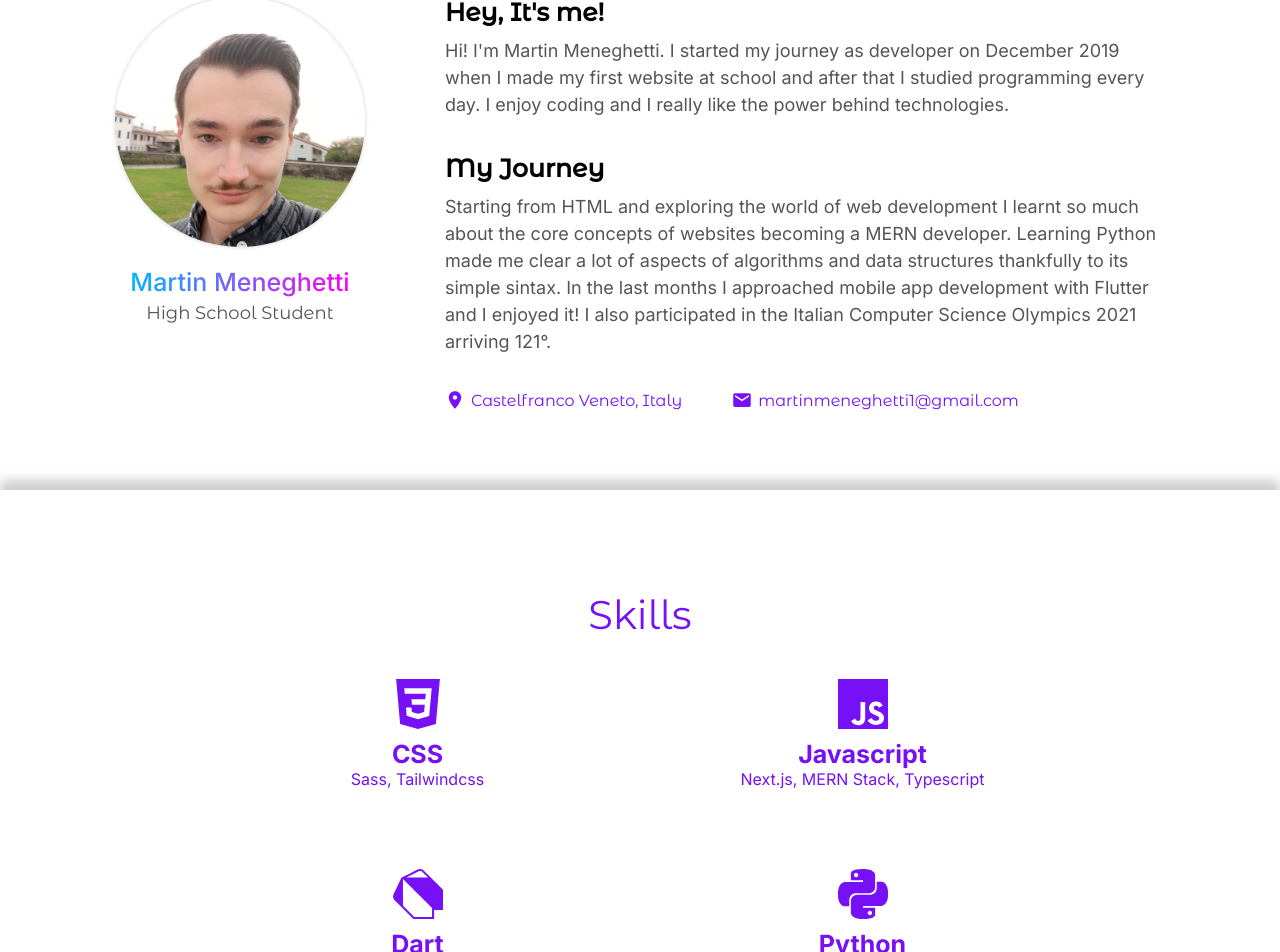
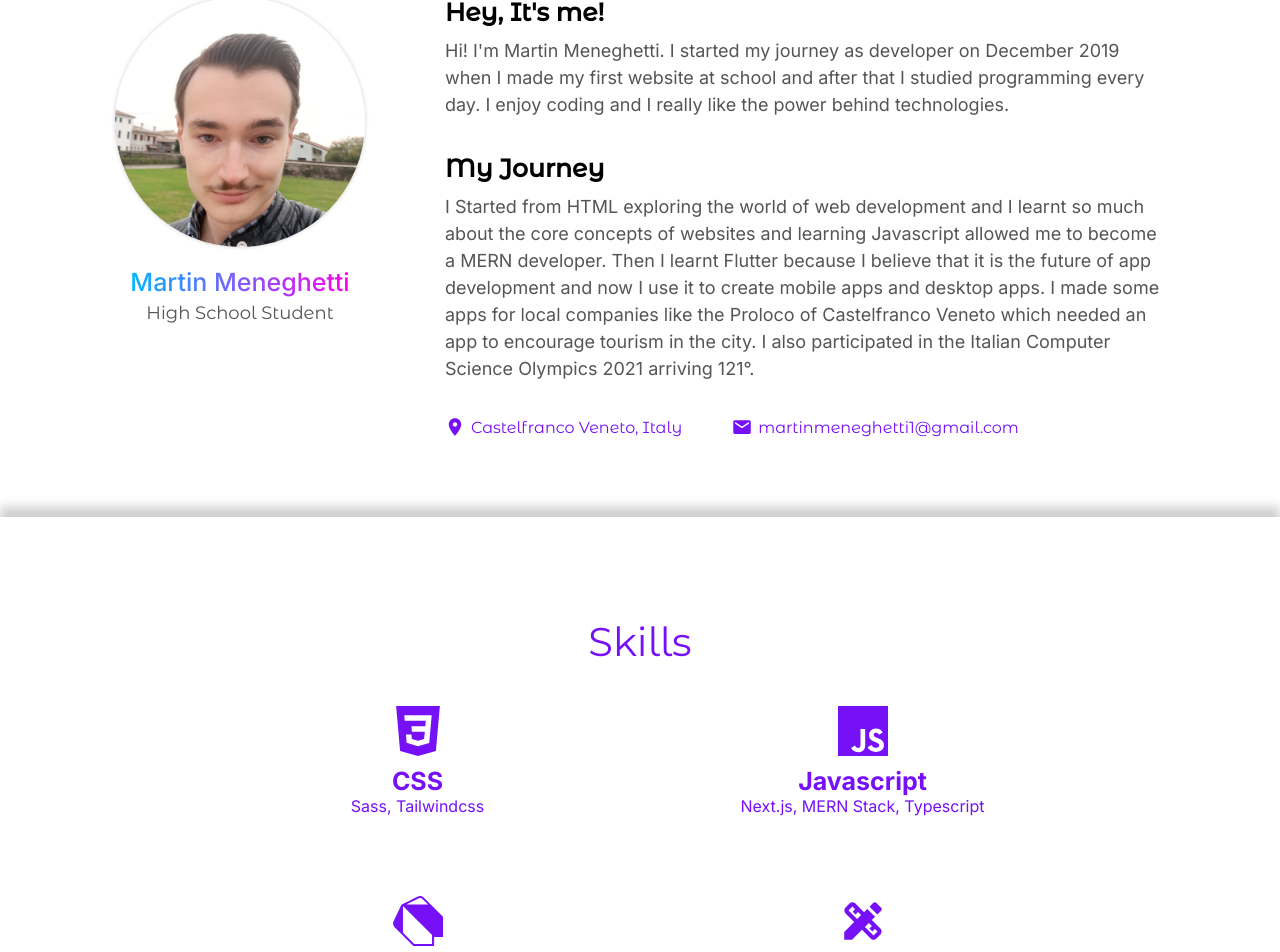
Before and after one commit to martinogarrizzo5/personal-website, a React (Create React App) app: page /about in a window 1280 px wide. Shown: the part 173-1125 px from the top of the page. Built offline with nearby package versions, Linux system fonts and the light colour scheme.

Commit message:
update description and skills in about page

```diff
--- a/src/containers/AboutPage/AboutPage.tsx
+++ b/src/containers/AboutPage/AboutPage.tsx
@@ -45,13 +45,15 @@ const AboutPage: FC = () => {
               My Journey
             </h3>
             <p className="about__biography__description__text">
-              Starting from HTML and exploring the world of web development I
-              learnt so much about the core concepts of websites becoming a MERN
-              developer. Learning Python made me clear a lot of aspects of
-              algorithms and data structures thankfully to its simple sintax. In
-              the last months I approached mobile app development with Flutter
-              and I enjoyed it! I also participated in the Italian Computer
-              Science Olympics 2021 arriving 121°.
+              I Started from HTML exploring the world of web development and I
+              learnt so much about the core concepts of websites and learning
+              Javascript allowed me to become a MERN developer. Then I learnt
+              Flutter because I believe that it is the future of app development
+              and now I use it to create mobile apps and desktop apps. I made
+              some apps for local companies like the Proloco of Castelfranco
+              Veneto which needed an app to encourage tourism in the city. I
+              also participated in the Italian Computer Science Olympics 2021
+              arriving 121°.
             </p>
           </div>
           <div className="about__biography__description__section about__biography__general-info">
--- a/src/containers/AboutPage/skills.ts
+++ b/src/containers/AboutPage/skills.ts
@@ -1,4 +1,5 @@
 import { SiJavascript, SiDart, SiPython, SiCss3 } from "react-icons/si";
+import { MdDesignServices } from "react-icons/md";
 import { IconType } from "react-icons";
 
 type Skill = {
@@ -24,9 +25,9 @@ const skills: Skill[] = [
     technologies: "Flutter",
   },
   {
-    icon: SiPython,
-    language: "Python",
-    technologies: "Algorithms, Data Structures",
+    icon: MdDesignServices,
+    language: "Web / App Design",
+    technologies: "Figma",
   },
 ];
 
--- a/src/scss/typography.scss
+++ b/src/scss/typography.scss
@@ -23,11 +23,9 @@
     }
 
     &:hover {
-        background-image: linear-gradient(
-            to right,
-            darken($blue, 10%),
-            darken($violet, 10%)
-        );
+        background-image: linear-gradient(to right,
+                darken($blue, 10%),
+                darken($violet, 10%));
     }
 
     &__unavailable {
@@ -39,5 +37,10 @@
     &__source {
         background-color: var(--primary-color) !important;
         background-image: none;
+
+        &:hover {
+            background-color: var(--primary-color-darken) !important;
+            background-image: none;
+        }
     }
 }
--- a/src/utils/themeManagement.tsx
+++ b/src/utils/themeManagement.tsx
@@ -34,6 +34,7 @@ export function handleThemeChange(theme: Themes) {
     root.style.setProperty("--card-background", "#1a1a1a");
     root.style.setProperty("--background-darken", "#050505");
     root.style.setProperty("--primary-color", "#c700ca");
+    root.style.setProperty("--primary-color-darken", "#a5009f");
     root.style.setProperty("--theme-switcher", "#382c89");
   } else if (theme === Themes.light) {
     root.style.setProperty("--background", "white");
@@ -43,6 +44,7 @@ export function handleThemeChange(theme: Themes) {
     root.style.setProperty("--card-background", "white");
     root.style.setProperty("--background-darken", "rgb(233, 233, 233)");
     root.style.setProperty("--primary-color", "#7510f7");
+    root.style.setProperty("--primary-color-darken", "#5800c8");
     root.style.setProperty("--theme-switcher", "#9fe4ff");
   }
 }
```
Also changed, not shown: package.json (+12 -10 lines).
